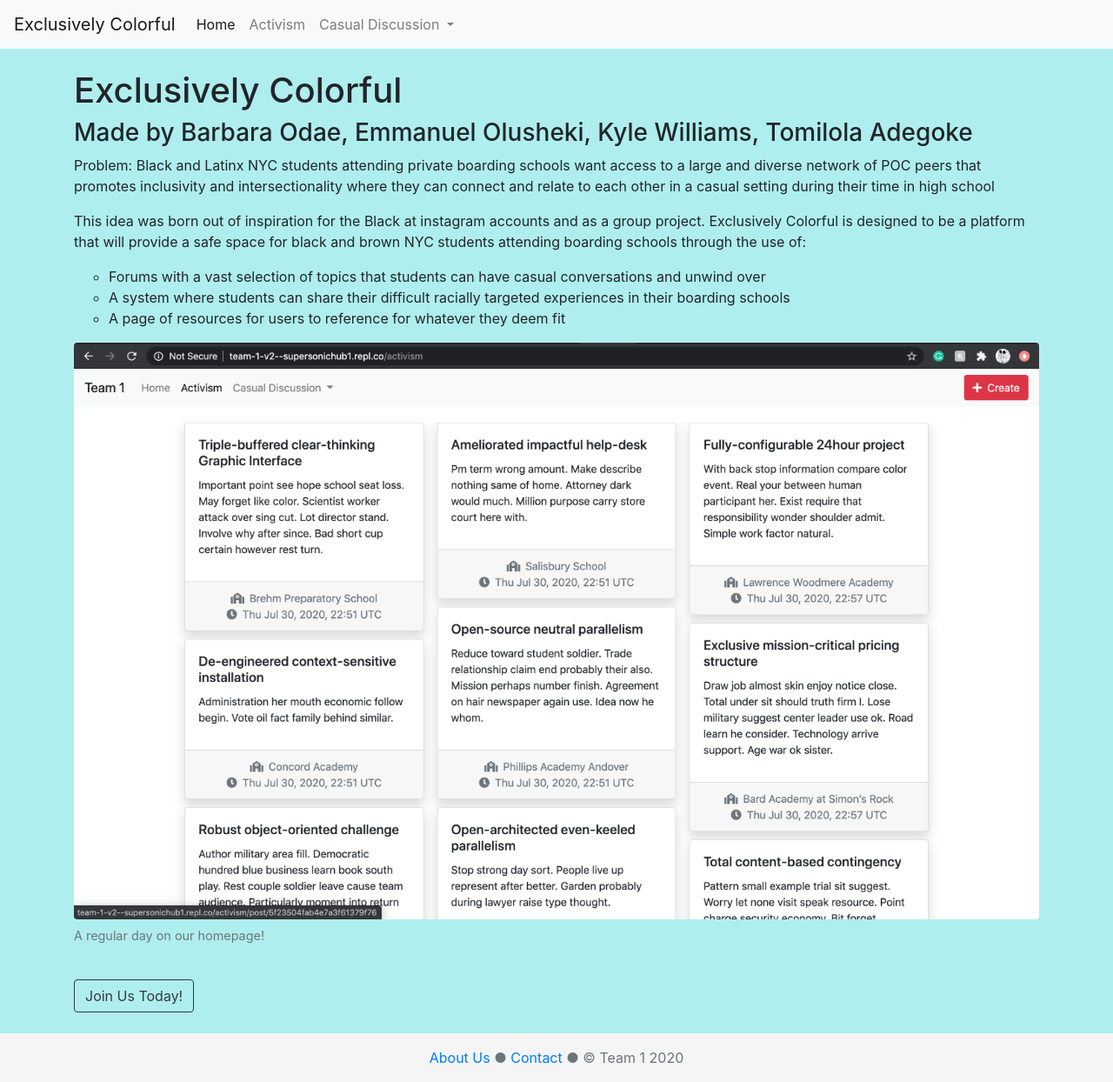
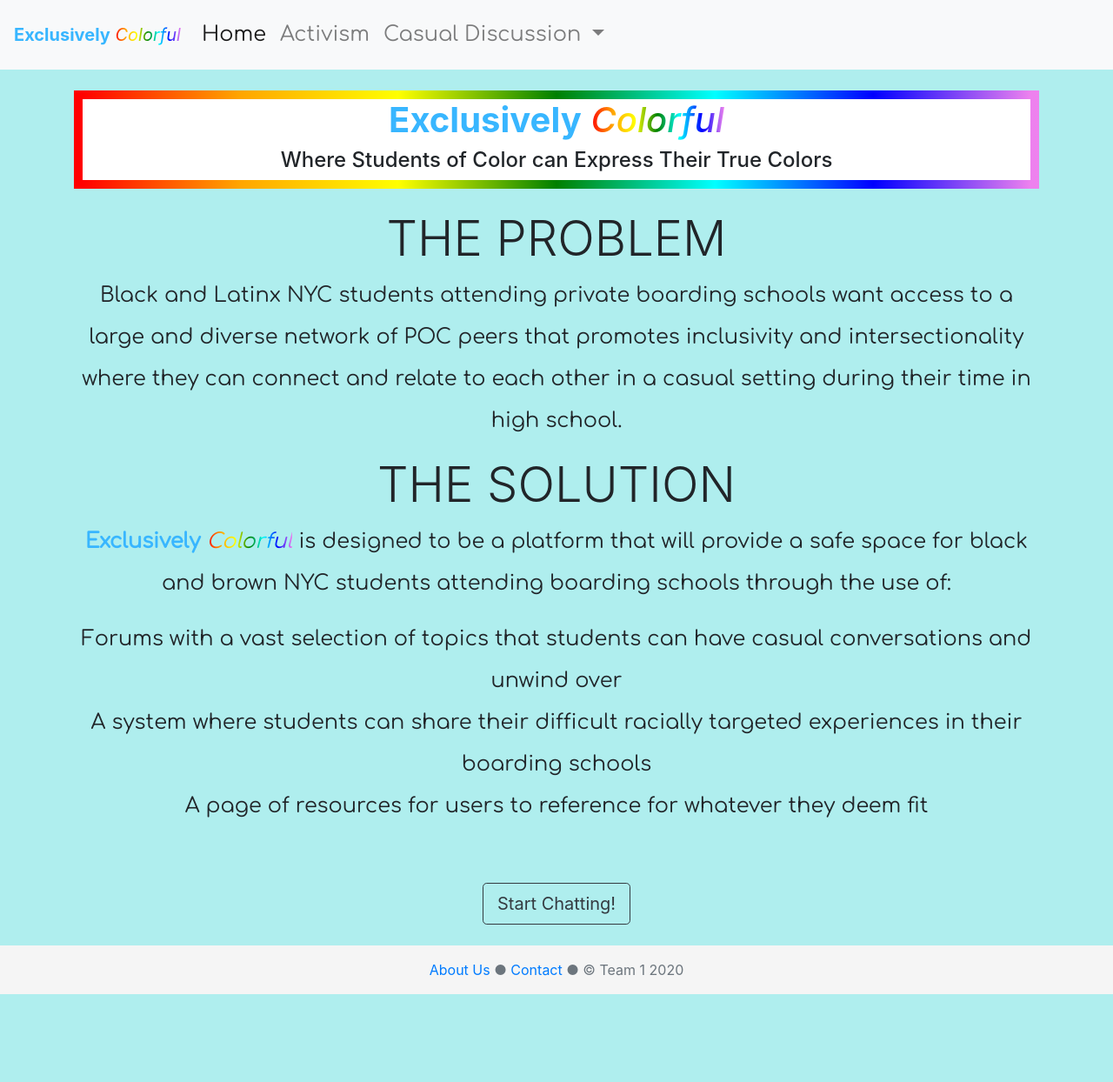
Before and after one commit to SuperSonicHub1/exclusively-colorful, a Flask app: page / in a window 1280 px wide. Shown: the whole page at 87% size. After the commit the page ends 1143 px from the top, so only its background shows below. Run offline with Flask 2, Linux system fonts and the light colour scheme; parts of the project's set-up code (start-up, migrations or seed data) failed here and were passed over; some libraries are stand-ins or nearby versions.

Commit message:
More big changes.

```diff
--- a/TODO.txt
+++ b/TODO.txt
@@ -5,15 +5,15 @@
   - ~~Different topics to talk~~
   - ~~Each page is a separate topic for sake of pagination~~
 - ~~Create sitemap for presentation~~
+- ~~Only have create drop-down display boarding schools!~~
 
 [Extras]
 - ~~Show JPEGs~~
 - Actually do pagination!
-- About Us page
-- ~~Only have create drop-down display boarding schools!~~
+- ~~About Us page~~
 - Better ways to organize posts
   - Search! [pretty difficult]
   - School
   - Popularity (most views in an hour [learn to record page views])
   - Latest (default)
-- Create session so that a user doesn't have to declare their school multiple times
+- ~~Create session so that a user doesn't have to declare their school multiple times~~
--- a/main.py
+++ b/main.py
@@ -1,4 +1,4 @@
-from flask import Flask, render_template, request, redirect, url_for
+from flask import Flask, render_template, request, redirect, url_for, make_response
 from flask_pymongo import PyMongo
 from bson.objectid import ObjectId
 from model import validate_image, schools, topics
@@ -10,97 +10,152 @@ app = Flask(__name__)
 ALLOWED_EXTENSIONS = ['png', 'jpg', 'jpeg']
 app.config['MAX_CONTENT_LENGTH'] = 1024 * 1024 * 2
 app.config['MONGO_DBNAME'] = 'Team-1'
-app.config['MONGO_URI'] = 'mongodb+srv://kwilliams:' + os.getenv("MONGOBD_PASS") + '@cluster0.g9lms.mongodb.net/Team-1?retryWrites=true&w=majority'
+app.config['MONGO_URI'] = 'mongodb+srv://kwilliams:' + os.getenv(
+    "MONGOBD_PASS"
+) + '@cluster0.g9lms.mongodb.net/Team-1?retryWrites=true&w=majority'
 mongo = PyMongo(app)
+
 
 # Index
 @app.route('/')
 def index():
-  return render_template('index.html', path=request.path, topics=topics())
+    return render_template('index.html', path=request.path, topics=topics())
+
 
 # About Us
 @app.route('/about')
 def about():
-  return render_template('about.html')
+    return render_template('about.html')
+
 
 # Activism
 @app.route('/activism')
 def activism():
-  return render_template('activism/index.html', path=request.path, posts=mongo.db.activism.find({}), topics=topics())
+    return render_template(
+        'activism/index.html',
+        path=request.path,
+        posts=mongo.db.activism.find({}),
+        topics=topics())
+
 
 @app.route('/activism/create')
 def createActivism():
-  return render_template('activism/create.html', path=request.path, schools=schools(), topics=topics())
+    return render_template(
+        'activism/create.html',
+        path=request.path,
+        schools=schools(),
+        topics=topics(),
+        school=request.cookies.get('school'))
+
 
 @app.route('/activism/post/<objectID>')
 def postActivism(objectID):
-  return render_template('activism/post.html', path=request.path, post=mongo.db.activism.find_one_or_404({'_id': ObjectId(objectID)}), topics=topics())
+    return render_template(
+        'activism/post.html',
+        path=request.path,
+        post=mongo.db.activism.find_one_or_404({
+            '_id': ObjectId(objectID)
+        }),
+        topics=topics())
+
 
 @app.route('/activism/render', methods=["POST"])
 def renderActivism():
-  image = ''
-  uploaded_file = request.files['image']
-  if uploaded_file.filename != '' and \
-    os.path.splitext(uploaded_file.filename)[1] not in ALLOWED_EXTENSIONS and \
-    os.path.splitext(uploaded_file.filename)[1] == validate_image(uploaded_file.stream):
-    image = base64.b64encode(uploaded_file.read()).decode('ascii', 'strict')
-    image_format=validate_image(uploaded_file.stream)
-  else:
     image = ''
-    image_format=''
+    uploaded_file = request.files.get('image')
+    if uploaded_file.filename != '' and \
+      os.path.splitext(uploaded_file.filename)[1] not in ALLOWED_EXTENSIONS and \
+      os.path.splitext(uploaded_file.filename)[1] == validate_image(uploaded_file.stream):
+        image = base64.b64encode(uploaded_file.read()).decode(
+            'ascii', 'strict')
+        image_format = validate_image(uploaded_file.stream)
+    else:
+        image = ''
+        image_format = ''
 
-  posts = mongo.db.activism
-  post = posts.insert_one({
-    'title':request.form['title'],
-    'description': request.form['description'],
-    'image': image,
-    'image_format': image_format,
-    'school': request.form['school'],
-    'time': datetime.now()
-  })
-  return redirect(url_for('postActivism', objectID=post.inserted_id))
+    posts = mongo.db.activism
+    post = posts.insert_one({
+        'title': request.form.get('title'),
+        'description': request.form.get('description'),
+        'image': image,
+        'image_format': image_format,
+        'school': request.form.get('school'),
+        'time': datetime.now()
+    })
+    response = make_response(
+        redirect(url_for('postActivism', objectID=post.inserted_id)))
+    response.set_cookie("school", request.form.get('school'))
+    return response
+
 
 # Casual
 @app.route('/casual')
 def casual():
-  try:
-    if request.args['t']:
-      return render_template('casual/index.html', path=request.path, posts=mongo.db.casual.find({'topic': request.args['t']}), topics=topics(), topic=request.args['t'])
-  except:
-    pass
-  return render_template('casual/index.html', path=request.path, posts=mongo.db.casual.find({}), topics=topics(), topic='')
+    if request.args.get('t'):
+        return render_template(
+            'casual/index.html',
+            path=request.path,
+            posts=mongo.db.casual.find({
+                'topic': request.args.get('t')
+            }),
+            topics=topics(),
+            topic=request.args.get('t'))
+    return render_template(
+        'casual/index.html',
+        path=request.path,
+        posts=mongo.db.casual.find({}),
+        topics=topics(),
+        topic='')
 
 
 @app.route('/casual/create')
 def createCasual():
-  return render_template('casual/create.html', path=request.path, schools=schools(), topics=topics())
+    return render_template(
+        'casual/create.html',
+        path=request.path,
+        schools=schools(),
+        topics=topics(),
+        school=request.cookies.get('school'))
+
 
 @app.route('/casual/post/<objectID>')
 def postCasual(objectID):
-  return render_template('casual/post.html', post=mongo.db.casual.find_one_or_404({'_id': ObjectId(objectID)}), path=request.path, topics=topics())
+    return render_template(
+        'casual/post.html',
+        post=mongo.db.casual.find_one_or_404({
+            '_id': ObjectId(objectID)
+        }),
+        path=request.path,
+        topics=topics())
+
 
 @app.route('/casual/render', methods=["POST"])
 def renderCasual():
-  uploaded_file = request.files['image']
-  if uploaded_file.filename != '' and \
-    os.path.splitext(uploaded_file.filename)[1] not in ALLOWED_EXTENSIONS and \
-    os.path.splitext(uploaded_file.filename)[1] == validate_image(uploaded_file.stream):
-    image = base64.b64encode(uploaded_file.read()).decode('ascii', 'strict')
-    image_format=validate_image(uploaded_file.stream)
-  else:
-    image = ''
-    image_format=''
+    uploaded_file = request.files['image']
+    if uploaded_file.filename != '' and \
+      os.path.splitext(uploaded_file.filename)[1] not in ALLOWED_EXTENSIONS and \
+      os.path.splitext(uploaded_file.filename)[1] == validate_image(uploaded_file.stream):
+        image = base64.b64encode(uploaded_file.read()).decode(
+            'ascii', 'strict')
+        image_format = validate_image(uploaded_file.stream)
+    else:
+        image = ''
+        image_format = ''
 
-  posts = mongo.db.casual
-  post = posts.insert_one({
-    'title':request.form['title'],
-    'description': request.form['description'],
-    'image': image,
-    'image_format': image_format,
-    'school': request.form['school'],
-    'topic': request.form['topic'],
-    'time': datetime.now()
-  })
-  return redirect(url_for('postCasual', objectID=post.inserted_id))
+    posts = mongo.db.casual
+    post = posts.insert_one({
+        'title': request.form['title'],
+        'description': request.form['description'],
+        'image': image,
+        'image_format': image_format,
+        'school': request.form['school'],
+        'topic': request.form['topic'],
+        'time': datetime.now()
+    })
+    response = make_response(
+        redirect(url_for('postCasual', objectID=post.inserted_id)))
+    response.set_cookie('school', request.form.get('school'))
+    return response
+
 
 app.run(host='0.0.0.0', port=8080)
--- a/templates/activism/create.html
+++ b/templates/activism/create.html
@@ -20,10 +20,10 @@
    <div class="form-group">
      <label for="school">School</label>
      <select class="form-control" name="school">
-       <option value="None" selected>None</option>
+       <option value="None">None</option>
        <option value="Other">Other</option>
        {% for name in schools.boarding %}
-       <option value="{{name}}">{{name}}</option>
+       <option value="{{name}}" {{'selected' if school == name}}>{{name}}</option>
        {% endfor %}
      </select>
   </div>
--- a/templates/base.html
+++ b/templates/base.html
@@ -14,7 +14,7 @@
     {% block body %}
     {% block navbar %}
     <nav class="navbar navbar-expand-lg navbar-light bg-light" >
-      <a class="navbar-brand" href="/">Exclusively Colorful</a>
+      <a class="navbar-brand" href="/"><b style="color: #38b6ff">Exclusively</b> <i style="background: -webkit-linear-gradient(left, red, orange , yellow, green, cyan, blue, violet); -webkit-background-clip: text; -webkit-text-fill-color: transparent;">Colorful</i></a>
       <button class="navbar-toggler" type="button" data-toggle="collapse" data-target="#navbarSupportedContent" aria-controls="navbarSupportedContent" aria-expanded="false" aria-label="Toggle navigation">
         <span class="navbar-toggler-icon"></span>
       </button>
--- a/templates/casual/create.html
+++ b/templates/casual/create.html
@@ -30,10 +30,10 @@
   <div class="form-group">
      <label for="school">School</label>
      <select class="form-control" name="school">
-       <option value="None" selected>None</option>
+       <option value="None">None</option>
        <option value="Other">Other</option>
        {% for name in schools.boarding %}
-       <option value="{{name}}">{{name}}</option>
+       <option value="{{name}}" {{'selected' if school == name}}>{{name}}</option>
        {% endfor %}
      </select>
   </div>
--- a/templates/index.html
+++ b/templates/index.html
@@ -1,27 +1,52 @@
 {% extends 'base.html' %}
-{% block title %}Index{% endblock %}
+{% block title %}Homepage{% endblock %}
 {% block content %}
-<h1>Exclusively Colorful</h1>
-      <h3>Made by Barbara Odae, Emmanuel Olusheki, Kyle Williams, Tomilola Adegoke</h3>
-      <div>
-        <p>Problem: Black and Latinx NYC students attending private boarding schools want access to a large and diverse network of POC peers that promotes inclusivity and intersectionality where they can connect and relate to each other in a casual setting during their time in high school</p>
-      </div>
+<style>
+    @import url('https://fonts.googleapis.com/css2?family=Comfortaa&display=swap');
+
+    p, li {
+        font-family: 'Comfortaa', cursive;
+        line-height: 2;
+        font-size: x-large
+    }
+
+    .logo1 {
+        color: #38b6ff
+    }
+    .logo2 {
+        background: -webkit-linear-gradient(left, red, orange , yellow, green, cyan, blue, violet);
+        -webkit-background-clip: text;
+        -webkit-text-fill-color: transparent;
+    }
+    #header {
+        border: 10px solid;
+        border-image-source: -webkit-linear-gradient(left, red, orange , yellow, green, cyan, blue, violet);
+        border-image-slice: 1;
+        background-color: white;
+    }
+</style>
+
+<div class="text-center">
+        <div id="header">
+            <h1><b class="logo1">Exclusively</b> <i class="logo2">Colorful</i></h1>
+            <h4>Where Students of Color can Express Their True Colors</h4>
+        </div>
+        <br>
+        <h1 class="display-4">THE PROBLEM</h1>
+        <p> Black and Latinx NYC students attending private boarding schools want access to a large and diverse network of POC peers that promotes inclusivity and intersectionality where they can connect and relate to each other in a casual setting during their time in high school.</p>
+
+        <h1 class="display-4">THE SOLUTION</h1>
         <p>
-          This idea was born out of inspiration for the Black at instagram accounts and as a group project. Exclusively Colorful is designed to be a platform that will provide a safe space for black and brown NYC students attending boarding schools through the use of:
+          <b class="logo1">Exclusively</b> <i class="logo2">Colorful</i> is designed to be a platform that will provide a safe space for black and brown NYC students attending boarding schools through the use of:
         </p>
         <ul class="list-unstyled">
-          <ul>
             <li>Forums with a vast selection of topics that students can have casual conversations and unwind over</li>
             <li>A system where students can share their difficult racially targeted experiences in their boarding schools</li>
             <li>A page of resources for users to reference for whatever they deem fit</li>
-          </ul>
         </ul>
-        <figure class="figure">
-          <img src="static/activism.png" class="figure-img img-fluid rounded" alt="activism">
-          <figcaption class="figure-caption">A regular day on our homepage!</figcaption>
-        </figure>
         <br>
         <br>
-        <button type="button" onclick="window.location.href='http://team-1-v2--supersonichub1.repl.co/activism';" value="activism_website" class="btn btn-outline-dark">Join Us Today!</button>
+        <button type="button" onclick="window.location.href='http://team-1-v2--supersonichub1.repl.co/activism';" value="activism_website" class="btn btn-outline-dark btn-lg">Start Chatting!</button>
+</div>
 
 {% endblock %}
```
Also changed, not shown: templates/about.html (+5 -7 lines), static/about/barbara.png (added), static/about/tomi.jpg (added).
